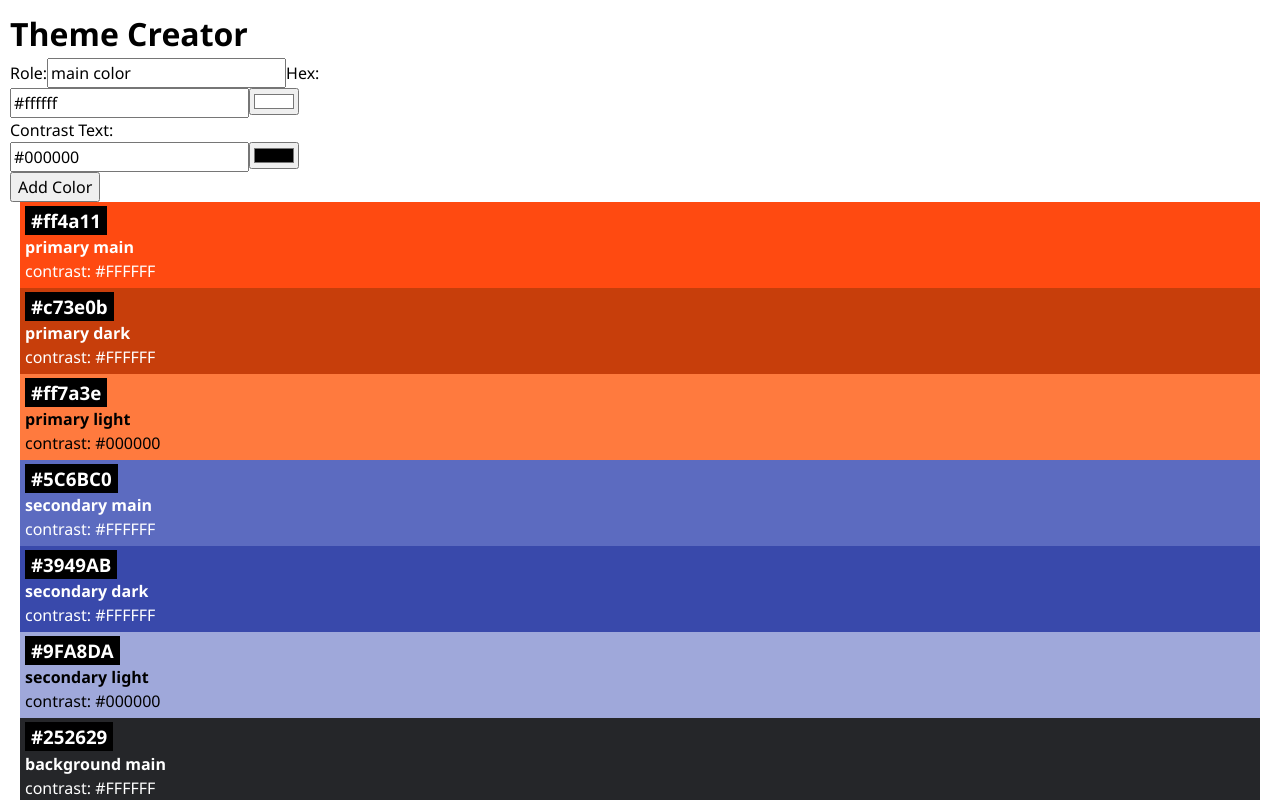
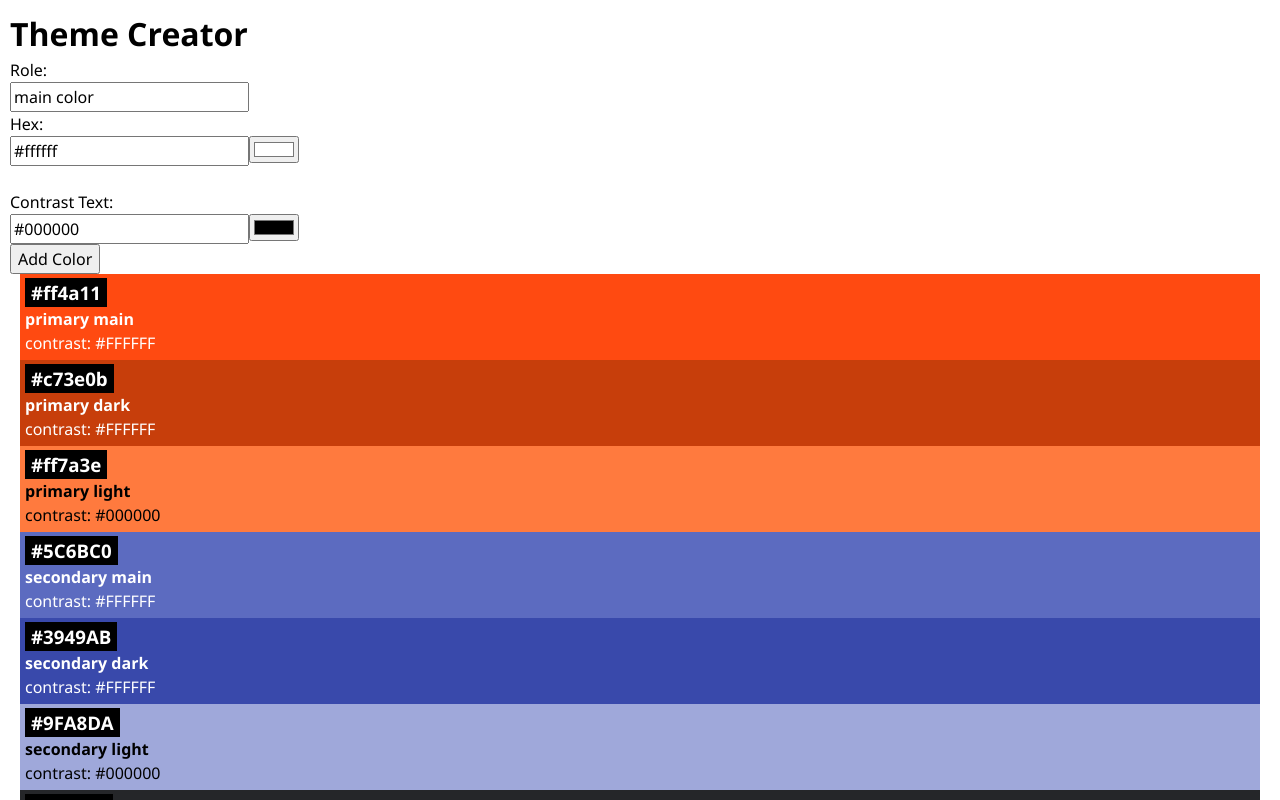
Before and after one commit to claraw-19/recap-project-4, a React (Vite) app: page / in a window 1280 px wide. Shown: the top 800 px of the page. Built offline with nearby package versions, Linux system fonts and the light colour scheme.

Commit message:
fix bugs

```diff
--- a/src/App.jsx
+++ b/src/App.jsx
@@ -8,7 +8,7 @@ import { ColorForm } from "./Components/ColorForm/ColorForm";
 function App() {
   const [colors, setColors] = useState(initialColors);
   const addColor = (newColor) => {
-    const newColorWithId = { id: nanoid(), color: newColor };
+    const newColorWithId = { id: nanoid(), ...newColor };
     setColors((prevColors) => [...prevColors, newColorWithId]);
   };
 
@@ -16,7 +16,8 @@ function App() {
     <>
       <h1>Theme Creator</h1>
       <ColorForm onSubmitColor={addColor} />
-      {initialColors.map((color) => {
+      {colors.map((color) => {
+        console.log(color);
         return <Color key={color.id} color={color} />;
       })}
     </>
--- a/src/Components/ColorForm/ColorForm.jsx
+++ b/src/Components/ColorForm/ColorForm.jsx
@@ -19,15 +19,25 @@ export function ColorForm({ onSubmitColor }) {
     <form onSubmit={handleSubmit}>
       <label htmlFor="role">
         Role:
-        <input type="text" id="role" name="role" value={initialData.role} />
+        <br />
+        <input
+          type="text"
+          id="role"
+          name="role"
+          defaultValue={initialData.role}
+        />
       </label>
+      <br />
       <label htmlFor="hex">
         Hex:
-        <ColorInput id="hex" value={initialData.hex} />
+        <br />
+        <ColorInput id="hex" defaultValue={initialData.hex} />
       </label>
+      <br />
       <label htmlFor="contrastText">
         Contrast Text:
-        <ColorInput id="contrastText" value={initialData.contrastText} />
+        <br />
+        <ColorInput id="contrastText" defaultValue={initialData.contrastText} />
       </label>
       <button>Add Color</button>
     </form>
--- a/src/Components/ColorInput/ColorInput.jsx
+++ b/src/Components/ColorInput/ColorInput.jsx
@@ -1,7 +1,7 @@
 import { useState } from "react";
 
-export function ColorInput({ id, value }) {
-  const [inputValue, setInputValue] = useState(value);
+export function ColorInput({ id, defaultValue }) {
+  const [inputValue, setInputValue] = useState(defaultValue);
 
   function handleColorChange(event) {
     setInputValue(event.target.value);
@@ -13,7 +13,7 @@ export function ColorInput({ id, value }) {
         type="text"
         id={id}
         name={id}
-        value={value}
+        value={inputValue}
         onChange={handleColorChange}
       />
       <input type="color" value={inputValue} onChange={handleColorChange} />
```
